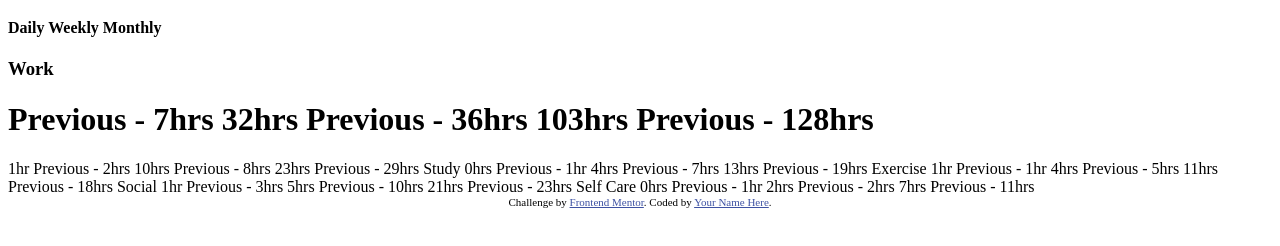
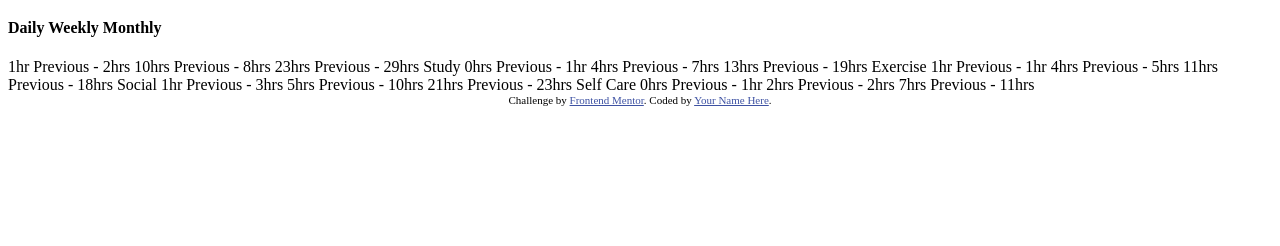
Before and after one commit to ehllyy/time-tracking-dashboard, a plain HTML site: page index.html in a window 1280 px wide. Shown: the part 102-348 px from the top of the page. Drawn offline with Linux system fonts and the light colour scheme.

Commit message:
second commit

```diff
--- a/index.html
+++ b/index.html
@@ -50,22 +50,7 @@
     <div class="first-container">
 
       <!-- work box -->
-      <div class="Fbox-1">
-        <h3> Work </h3> <div class="threedots"></div>
-        <h1>
-          <!-- daily -->
-          Previous - 7hrs
-          <!-- daily -->
-          32hrs
-          <!-- weekly -->
-          Previous - 36hrs
-          <!-- weekly -->
-          103hrs
-          <!-- monthly -->
-          Previous - 128hrs
-          <!-- monthly -->
-        </h1>
-      </div>
+      <div class="Fbox-1"></div>
 
       <!-- play box -->
       <div class="Fbox-2"></div>
```
